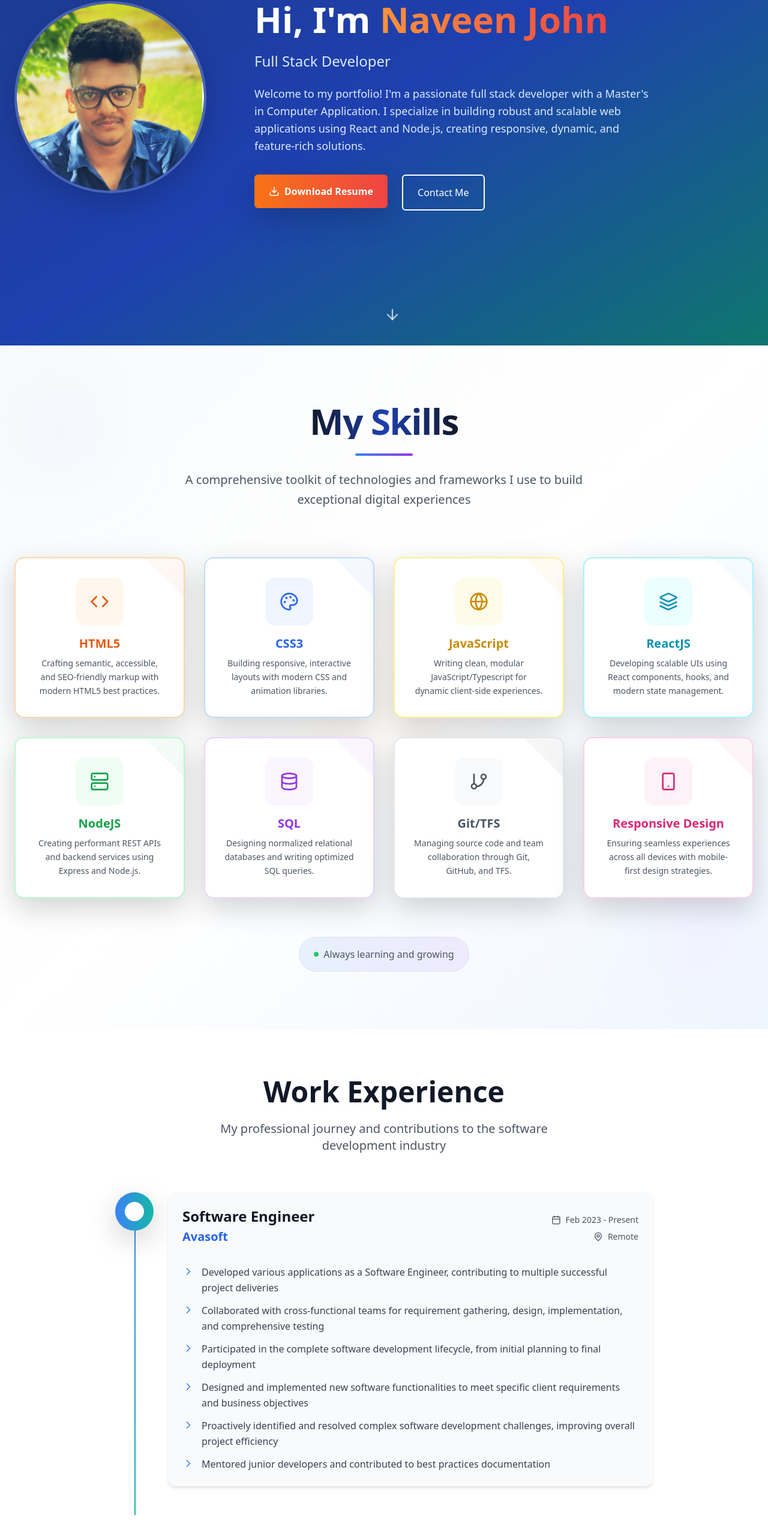
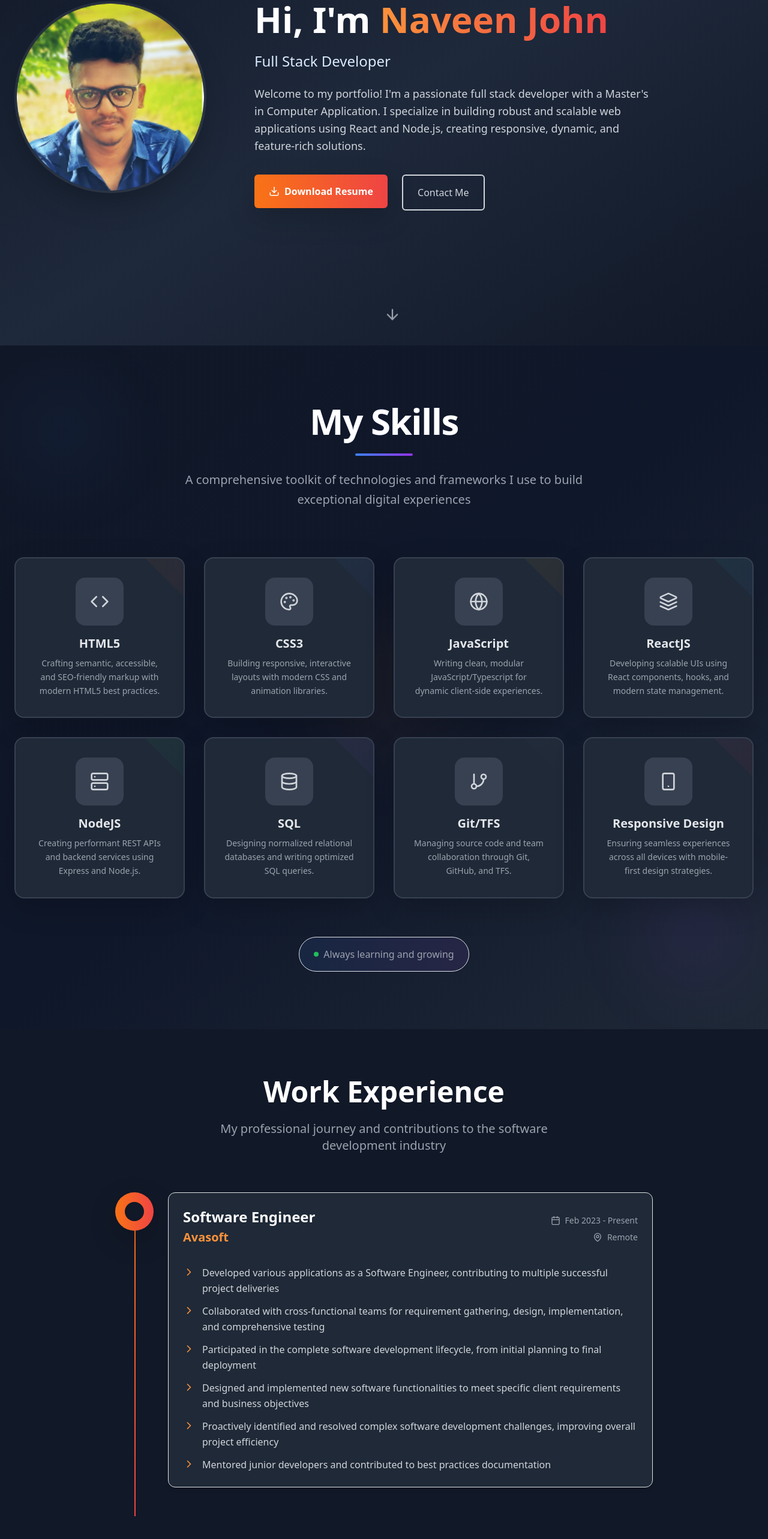
Before and after one commit to Naveen265/Portfolio-react, a React (Vite) app: page / in a window 1280 px wide. Shown: the part 224-2790 px from the top of the page at 60% size. Built offline with nearby package versions, Linux system fonts and the light colour scheme.

Commit message:
Added dark theme to the application

```diff
--- a/src/components/Experience.tsx
+++ b/src/components/Experience.tsx
@@ -20,13 +20,13 @@ const Experience = () => {
   ];
 
   return (
-    <section id="experience" className="py-20 bg-white">
+    <section id="experience" className="py-20 bg-gray-900">
       <div className="container mx-auto px-4 sm:px-6 lg:px-8">
         <div className="text-center mb-16">
-          <h2 className="text-4xl sm:text-5xl font-bold text-gray-900 mb-4">
+          <h2 className="text-4xl sm:text-5xl font-bold text-white mb-4">
             Work Experience
           </h2>
-          <p className="text-xl text-gray-600 max-w-2xl mx-auto">
+          <p className="text-xl text-gray-400 max-w-2xl mx-auto">
             My professional journey and contributions to the software development industry
           </p>
         </div>
@@ -35,33 +35,33 @@ const Experience = () => {
           {experiences.map((exp, index) => (
             <div key={index} className="relative">
               {/* Timeline Line */}
-              <div className="absolute left-8 top-0 bottom-0 w-0.5 bg-gradient-to-b from-blue-500 to-teal-500"></div>
+              <div className="absolute left-8 top-0 bottom-0 w-0.5 bg-gradient-to-b from-orange-500 to-red-500"></div>
 
               {/* Experience Card */}
               <div className="relative flex items-start space-x-6 pb-12">
                 {/* Timeline Dot */}
-                <div className="flex-shrink-0 w-16 h-16 bg-gradient-to-r from-blue-500 to-teal-500 rounded-full flex items-center justify-center shadow-lg">
-                  <div className="w-8 h-8 bg-white rounded-full"></div>
+                <div className="flex-shrink-0 w-16 h-16 bg-gradient-to-r from-orange-500 to-red-500 rounded-full flex items-center justify-center shadow-lg">
+                  <div className="w-8 h-8 bg-gray-900 rounded-full"></div>
                 </div>
 
                 {/* Content */}
-                <div className="flex-1 bg-gray-50 rounded-xl p-6 shadow-md hover:shadow-lg transition-shadow duration-300">
+                <div className="flex-1 bg-gray-800 rounded-xl p-6 shadow-md hover:shadow-lg transition-shadow duration-300 border border-gray-700">
                   <div className="flex flex-col sm:flex-row sm:items-center sm:justify-between mb-4">
                     <div>
-                      <h3 className="text-2xl font-bold text-gray-900 mb-1">
+                      <h3 className="text-2xl font-bold text-white mb-1">
                         {exp.position}
                       </h3>
-                      <h4 className="text-xl font-semibold text-blue-600 mb-2">
+                      <h4 className="text-xl font-semibold text-orange-400 mb-2">
                         {exp.company}
                       </h4>
                     </div>
 
                     <div className="flex flex-col sm:items-end space-y-2">
-                      <div className="flex items-center text-gray-600">
+                      <div className="flex items-center text-gray-400">
                         <Calendar className="w-4 h-4 mr-2" />
                         <span className="text-sm">{exp.duration}</span>
                       </div>
-                      <div className="flex items-center text-gray-600">
+                      <div className="flex items-center text-gray-400">
                         <MapPin className="w-4 h-4 mr-2" />
                         <span className="text-sm">{exp.location}</span>
                       </div>
@@ -71,8 +71,8 @@ const Experience = () => {
                   <div className="space-y-3">
                     {exp.responsibilities.map((responsibility, idx) => (
                       <div key={idx} className="flex items-start space-x-3">
-                        <ChevronRight className="w-5 h-5 text-blue-500 mt-0.5 flex-shrink-0" />
-                        <p className="text-gray-700 leading-relaxed">
+                        <ChevronRight className="w-5 h-5 text-orange-400 mt-0.5 flex-shrink-0" />
+                        <p className="text-gray-300 leading-relaxed">
                           {responsibility}
                         </p>
                       </div>
--- a/src/components/Hero.tsx
+++ b/src/components/Hero.tsx
@@ -12,12 +12,12 @@ const Hero = () => {
   return (
     <section
       id="home"
-      className="relative min-h-screen flex items-center justify-center bg-gradient-to-br from-blue-900 via-blue-800 to-teal-700 px-4 sm:px-6 lg:px-8"
+      className="relative min-h-screen flex items-center justify-center bg-gradient-to-br from-gray-900 via-slate-800 to-gray-900 px-4 sm:px-6 lg:px-8"
     >
       <div className="max-w-7xl mx-auto w-full flex flex-col lg:flex-row items-center lg:items-start gap-12 lg:gap-20">
         {/* Profile Image */}
         <div className="flex justify-center lg:justify-start">
-          <div className="relative w-52 h-52 sm:w-72 sm:h-72 lg:w-80 lg:h-80 rounded-full overflow-hidden border-4 border-white/20 shadow-lg">
+          <div className="relative w-52 h-52 sm:w-72 sm:h-72 lg:w-80 lg:h-80 rounded-full overflow-hidden border-4 border-gray-600/30 shadow-2xl">
             <img
               src="/myself.jpg"
               alt="Naveen John"
@@ -40,7 +40,7 @@ const Hero = () => {
           </p>
 
           <p
-            className="text-blue-100 text-lg leading-relaxed max-w-2xl"
+            className="text-gray-300 text-lg leading-relaxed max-w-2xl"
             style={{ textAlign: "left" }}
           >
             Welcome to my portfolio! I'm a passionate full stack developer with
@@ -60,7 +60,7 @@ const Hero = () => {
             </a>
             <button
               onClick={() => scrollToSection("contact")}
-              className="inline-flex items-center gap-2 px-6 py-3 border-2 border-white text-white font-medium rounded-md hover:bg-white hover:text-blue-900 transition-all duration-300"
+              className="inline-flex items-center gap-2 px-6 py-3 border-2 border-gray-300 text-gray-300 font-medium rounded-md hover:bg-gray-300 hover:text-gray-900 transition-all duration-300"
             >
               Contact Me
             </button>
@@ -71,7 +71,7 @@ const Hero = () => {
         <div className="absolute bottom-6 left-1/2 transform -translate-x-1/2 animate-bounce">
           <button
             onClick={() => scrollToSection("skills")}
-            className="text-white/70 hover:text-white transition-colors duration-300"
+            className="text-gray-400 hover:text-gray-200 transition-colors duration-300"
           >
             <ArrowDown size={28} />
           </button>
--- a/src/components/Skills.tsx
+++ b/src/components/Skills.tsx
@@ -118,13 +118,13 @@ const Skills = () => {
   return (
     <section
       id="skills"
-      className="py-24 bg-gradient-to-br from-slate-50 via-white to-blue-50 relative overflow-hidden"
+      className="py-24 bg-gradient-to-br from-gray-900 via-slate-900 to-gray-800 relative overflow-hidden"
     >
       {/* Background decorative elements */}
       <div className="absolute top-0 left-0 w-full h-full">
-        <div className="absolute top-20 left-10 w-32 h-32 bg-blue-200/20 rounded-full blur-3xl"></div>
-        <div className="absolute bottom-20 right-10 w-40 h-40 bg-purple-200/20 rounded-full blur-3xl"></div>
-        <div className="absolute top-1/2 left-1/2 transform -translate-x-1/2 -translate-y-1/2 w-60 h-60 bg-orange-200/10 rounded-full blur-3xl"></div>
+        <div className="absolute top-20 left-10 w-32 h-32 bg-blue-500/10 rounded-full blur-3xl"></div>
+        <div className="absolute bottom-20 right-10 w-40 h-40 bg-purple-500/10 rounded-full blur-3xl"></div>
+        <div className="absolute top-1/2 left-1/2 transform -translate-x-1/2 -translate-y-1/2 w-60 h-60 bg-orange-500/5 rounded-full blur-3xl"></div>
       </div>
 
       <div className="max-w-7xl mx-auto px-4 sm:px-6 lg:px-8 relative z-10">
@@ -142,11 +142,11 @@ const Skills = () => {
             className="inline-block"
           >
             <h2 className="text-5xl sm:text-6xl font-bold bg-gradient-to-r from-gray-900 via-blue-800 to-gray-900 bg-clip-text text-transparent mb-6 tracking-tight">
-              My Skills
+              <span className="text-white">My Skills</span>
             </h2>
             <div className="w-24 h-1 bg-gradient-to-r from-blue-500 to-purple-600 mx-auto rounded-full mb-6"></div>
           </motion.div>
-          <p className="text-xl text-gray-600 max-w-2xl mx-auto leading-relaxed">
+          <p className="text-xl text-gray-400 max-w-2xl mx-auto leading-relaxed">
             A comprehensive toolkit of technologies and frameworks I use to
             build exceptional digital experiences
           </p>
@@ -170,7 +170,7 @@ const Skills = () => {
               className="group relative"
             >
               <div
-                className={`relative bg-white rounded-2xl p-8 shadow-lg hover:shadow-2xl transition-all duration-500 border-2 ${skill.borderColor} hover:border-opacity-50 overflow-hidden`}
+                className={`relative bg-gray-800 rounded-2xl p-8 shadow-lg hover:shadow-2xl transition-all duration-500 border-2 border-gray-700 hover:border-gray-600 overflow-hidden`}
               >
                 {/* Background gradient on hover */}
                 <div
@@ -182,13 +182,13 @@ const Skills = () => {
                   <motion.div
                     whileHover={{ rotate: 360, scale: 1.1 }}
                     transition={{ duration: 0.6, ease: "easeInOut" }}
-                    className={`relative p-4 rounded-2xl ${skill.bgColor} group-hover:shadow-lg transition-all duration-300`}
+                    className={`relative p-4 rounded-2xl bg-gray-700 group-hover:shadow-lg transition-all duration-300`}
                   >
                     <div
                       className={`absolute inset-0 bg-gradient-to-br ${skill.color} opacity-0 group-hover:opacity-10 rounded-2xl transition-opacity duration-300`}
                     ></div>
                     <div
-                      className={`relative ${skill.textColor} group-hover:scale-110 transition-transform duration-300`}
+                      className={`relative text-gray-300 group-hover:scale-110 transition-transform duration-300`}
                     >
                       {skill.icon}
                     </div>
@@ -196,11 +196,11 @@ const Skills = () => {
 
                   <div className="space-y-2">
                     <h3
-                      className={`text-xl font-bold ${skill.textColor} group-hover:text-gray-900 transition-colors duration-300`}
+                      className={`text-xl font-bold text-gray-200 group-hover:text-white transition-colors duration-300`}
                     >
                       {skill.name}
                     </h3>
-                    <p className="text-gray-600 text-sm leading-relaxed group-hover:text-gray-700 transition-colors duration-300">
+                    <p className="text-gray-400 text-sm leading-relaxed group-hover:text-gray-300 transition-colors duration-300">
                       {skill.description}
                     </p>
                   </div>
@@ -224,9 +224,9 @@ const Skills = () => {
           transition={{ duration: 0.8, delay: 0.5 }}
           className="text-center mt-16"
         >
-          <div className="inline-flex items-center space-x-2 px-6 py-3 bg-gradient-to-r from-blue-500/10 to-purple-500/10 rounded-full border border-blue-200/50">
+          <div className="inline-flex items-center space-x-2 px-6 py-3 bg-gradient-to-r from-blue-500/10 to-purple-500/10 rounded-full border border-gray-600">
             <div className="w-2 h-2 bg-green-500 rounded-full animate-pulse"></div>
-            <span className="text-gray-600 font-medium">
+            <span className="text-gray-400 font-medium">
               Always learning and growing
             </span>
           </div>
```
Also changed, not shown: src/components/Contact.tsx (+4 -4 lines), src/components/Navigation.tsx (+6 -6 lines).
